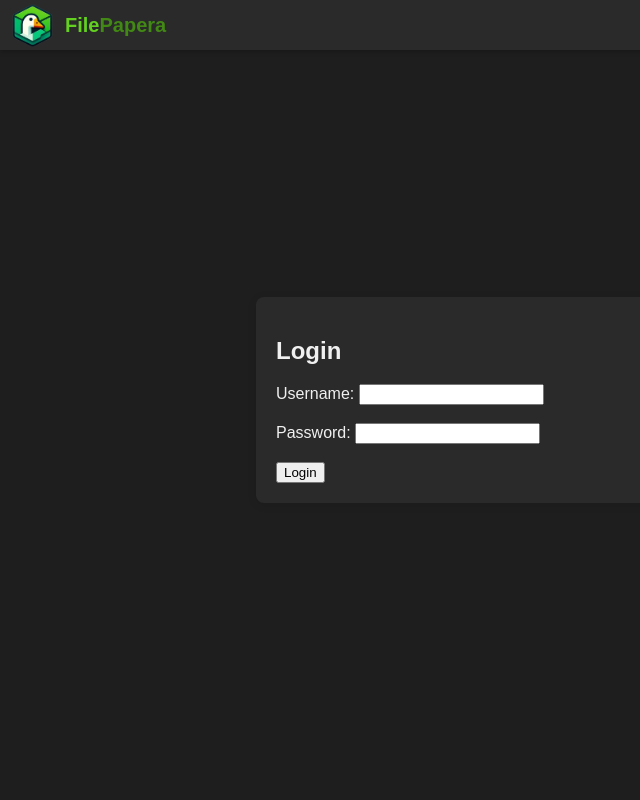
After one commit to luca2040/FilePapera, a Flask app: template server/flask/app/templates/login.html in a window 1280 px wide. The commit adds this page. Shown: the whole page, without its empty margins (0-640 px from the left). Run offline with Flask 3, Linux system fonts and the light colour scheme; the template is opened without the code that fills it, so the values that code supplies are empty; parts of the project's set-up code (start-up, migrations or seed data) failed here and were passed over.

Commit message:
initial login page

```diff
--- a/server/flask/app/static/styles/style.css
+++ b/server/flask/app/static/styles/style.css
@@ -745,6 +745,11 @@ div[selected] {
   z-index: 1025;
 }
 
+.modal-background.transparent {
+  background: none !important;
+  display: flex !important;
+}
+
 .modal-header {
   display: flex;
   justify-content: space-between;
@@ -769,7 +774,8 @@ div[selected] {
 .upload-modal,
 .delete-modal,
 .rename-modal,
-.view-modal {
+.view-modal,
+.login-modal {
   background: var(--bg-light);
   border-radius: 8px;
   padding: 20px;
@@ -996,7 +1002,8 @@ div[selected] {
   .upload-modal,
   .delete-modal,
   .rename-modal,
-  .view-modal {
+  .view-modal,
+  .login-modal {
     max-width: 100%;
     width: 100%;
   }
--- /dev/null
+++ b/server/flask/app/templates/login.html
@@ -0,0 +1,50 @@
+<!DOCTYPE html>
+<html lang="it">
+  <head>
+    <meta charset="UTF-8" />
+    <meta name="viewport" content="width=device-width, initial-scale=1.0" />
+    <title>FilePapera Login</title>
+    <link rel="icon" href="favicon.ico" />
+    <link
+      rel="stylesheet"
+      href="{{ url_for('static', filename='styles/style.css') }}"
+    />
+  </head>
+  <body>
+    <div class="main-inner">
+      <div class="titlebar">
+        <div class="title-container">
+          <img
+            src="{{ url_for('static', filename='icons/favicon.png') }}"
+            alt="FilePapera"
+            class="title-icon"
+          />
+          <div class="title">
+            <span class="title-light">File</span
+            ><span class="title-dark">Papera</span>
+          </div>
+        </div>
+      </div>
+      <div class="modal-background transparent">
+        <div class="login-modal">
+          <h2>Login</h2>
+          {% with messages = get_flashed_messages(with_categories=true) %} {% if
+          messages %}
+          <ul>
+            {% for category, message in messages %}
+            <li class="{{ category }}">{{ message }}</li>
+            {% endfor %}
+          </ul>
+          {% endif %} {% endwith %}
+          <form method="POST">
+            <label for="username">Username:</label>
+            <input type="text" name="username" required /><br /><br />
+            <label for="password">Password:</label>
+            <input type="password" name="password" required /><br /><br />
+            <input type="submit" value="Login" />
+          </form>
+        </div>
+      </div>
+    </div>
+  </body>
+</html>
```
Also changed, not shown: server/flask/app/Server.py (+53 -4 lines).
